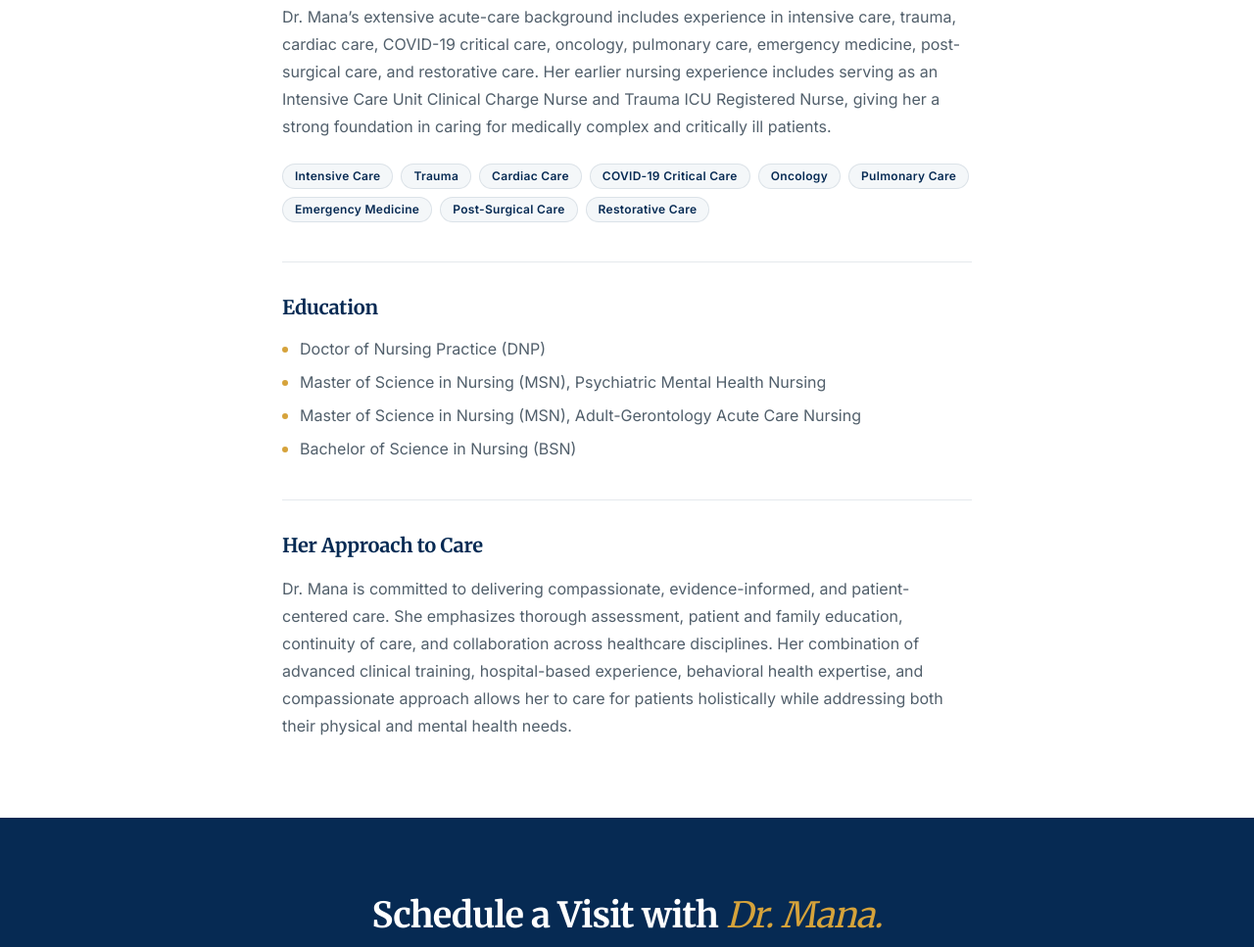
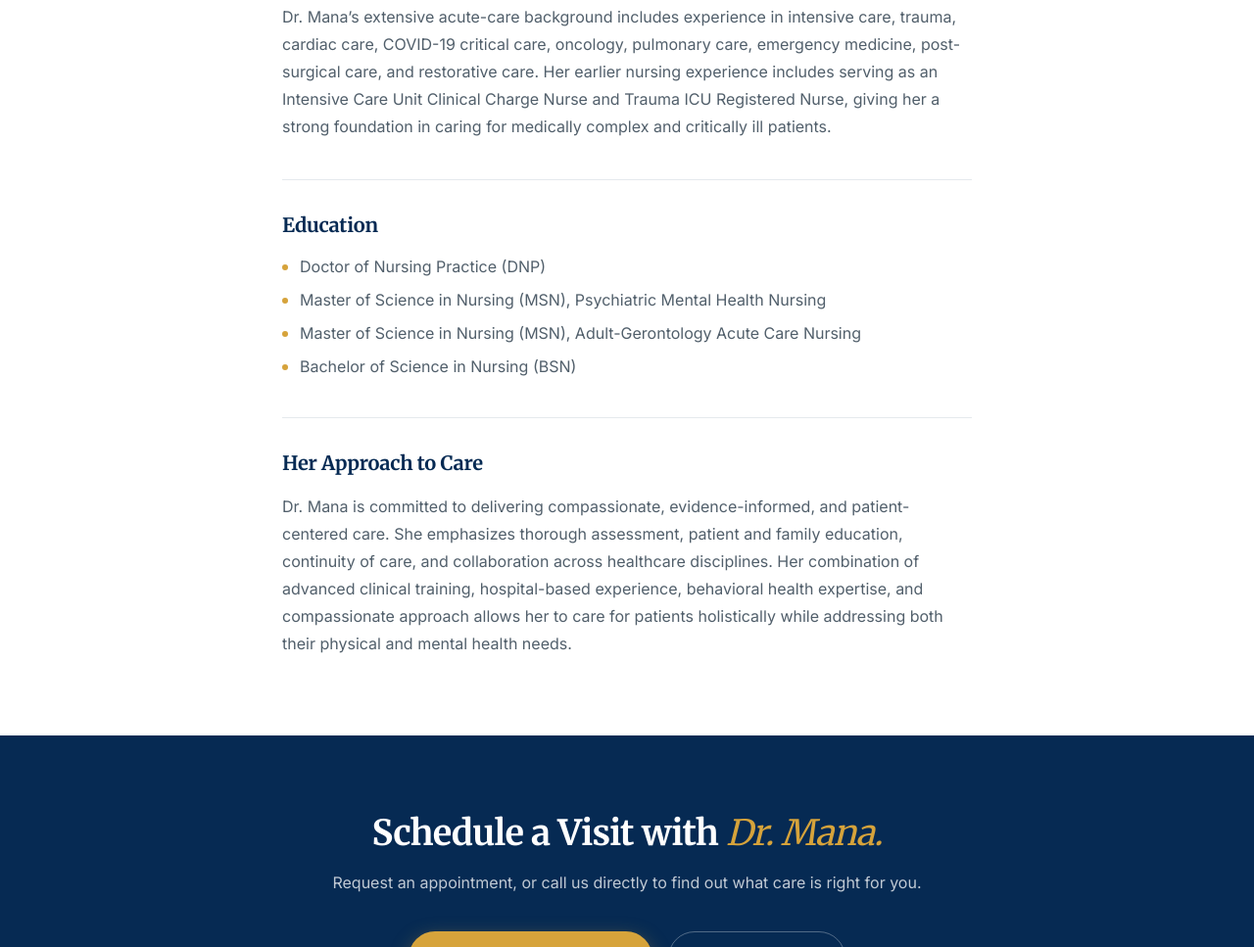
Before and after one commit to humphreyianuh-leo/kampiedaMedicalGroup.com, a website: page gissella-mana.html in a window 1280 px wide. Shown: the part 1363-2330 px from the top of the page at 98% size. Drawn offline with nearby package versions, Linux system fonts and the light colour scheme.

Commit message:
Remove the specialty tag cloud from Dr. Mana's full profile page
Drops the row of pill badges (Intensive Care, Trauma, Cardiac Care,
etc.) below the acute-care paragraph on gissella-mana.html.

Co-Authored-By: Claude Sonnet 5 <noreply@anthropic.com>

```diff
--- a/gissella-mana.html
+++ b/gissella-mana.html
@@ -192,18 +192,6 @@
 
     <p class="mt-5 text-charcoal/75 leading-[1.75]">Dr. Mana&rsquo;s extensive acute-care background includes experience in intensive care, trauma, cardiac care, COVID-19 critical care, oncology, pulmonary care, emergency medicine, post-surgical care, and restorative care. Her earlier nursing experience includes serving as an Intensive Care Unit Clinical Charge Nurse and Trauma ICU Registered Nurse, giving her a strong foundation in caring for medically complex and critically ill patients.</p>
 
-    <div class="flex flex-wrap gap-2 mt-6">
-      <span class="inline-block text-xs font-semibold tracking-wide bg-softgray text-navy border border-navy/10 rounded-full px-3 py-1">Intensive Care</span>
-      <span class="inline-block text-xs font-semibold tracking-wide bg-softgray text-navy border border-navy/10 rounded-full px-3 py-1">Trauma</span>
-      <span class="inline-block text-xs font-semibold tracking-wide bg-softgray text-navy border border-navy/10 rounded-full px-3 py-1">Cardiac Care</span>
-      <span class="inline-block text-xs font-semibold tracking-wide bg-softgray text-navy border border-navy/10 rounded-full px-3 py-1">COVID-19 Critical Care</span>
-      <span class="inline-block text-xs font-semibold tracking-wide bg-softgray text-navy border border-navy/10 rounded-full px-3 py-1">Oncology</span>
-      <span class="inline-block text-xs font-semibold tracking-wide bg-softgray text-navy border border-navy/10 rounded-full px-3 py-1">Pulmonary Care</span>
-      <span class="inline-block text-xs font-semibold tracking-wide bg-softgray text-navy border border-navy/10 rounded-full px-3 py-1">Emergency Medicine</span>
-      <span class="inline-block text-xs font-semibold tracking-wide bg-softgray text-navy border border-navy/10 rounded-full px-3 py-1">Post-Surgical Care</span>
-      <span class="inline-block text-xs font-semibold tracking-wide bg-softgray text-navy border border-navy/10 rounded-full px-3 py-1">Restorative Care</span>
-    </div>
-
     <div class="mt-10 pt-8 border-t border-navy/10">
       <h2 class="font-heading font-bold text-navy text-xl tracking-[-0.01em]">Education</h2>
       <ul class="mt-4 space-y-2.5">
```
